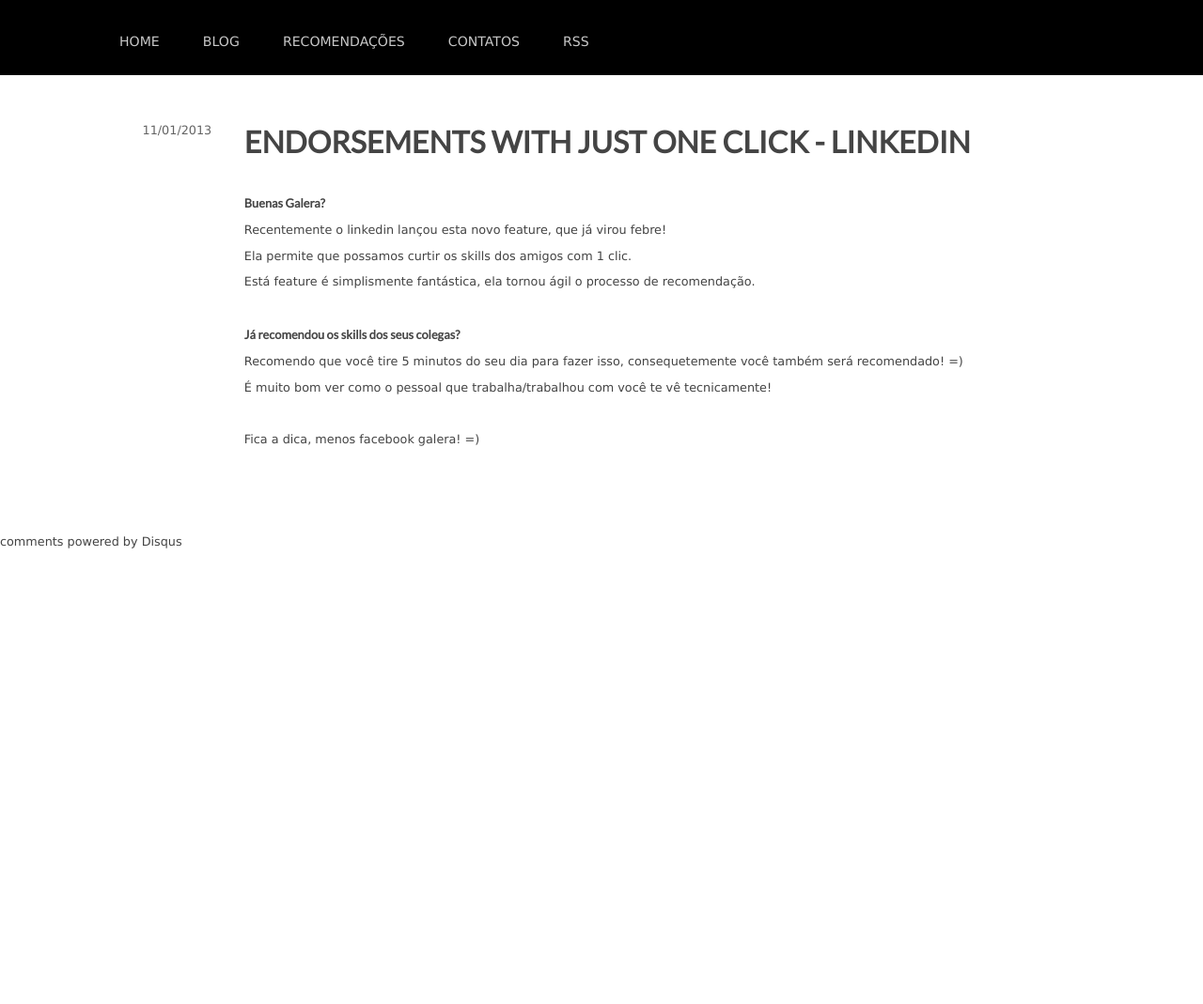
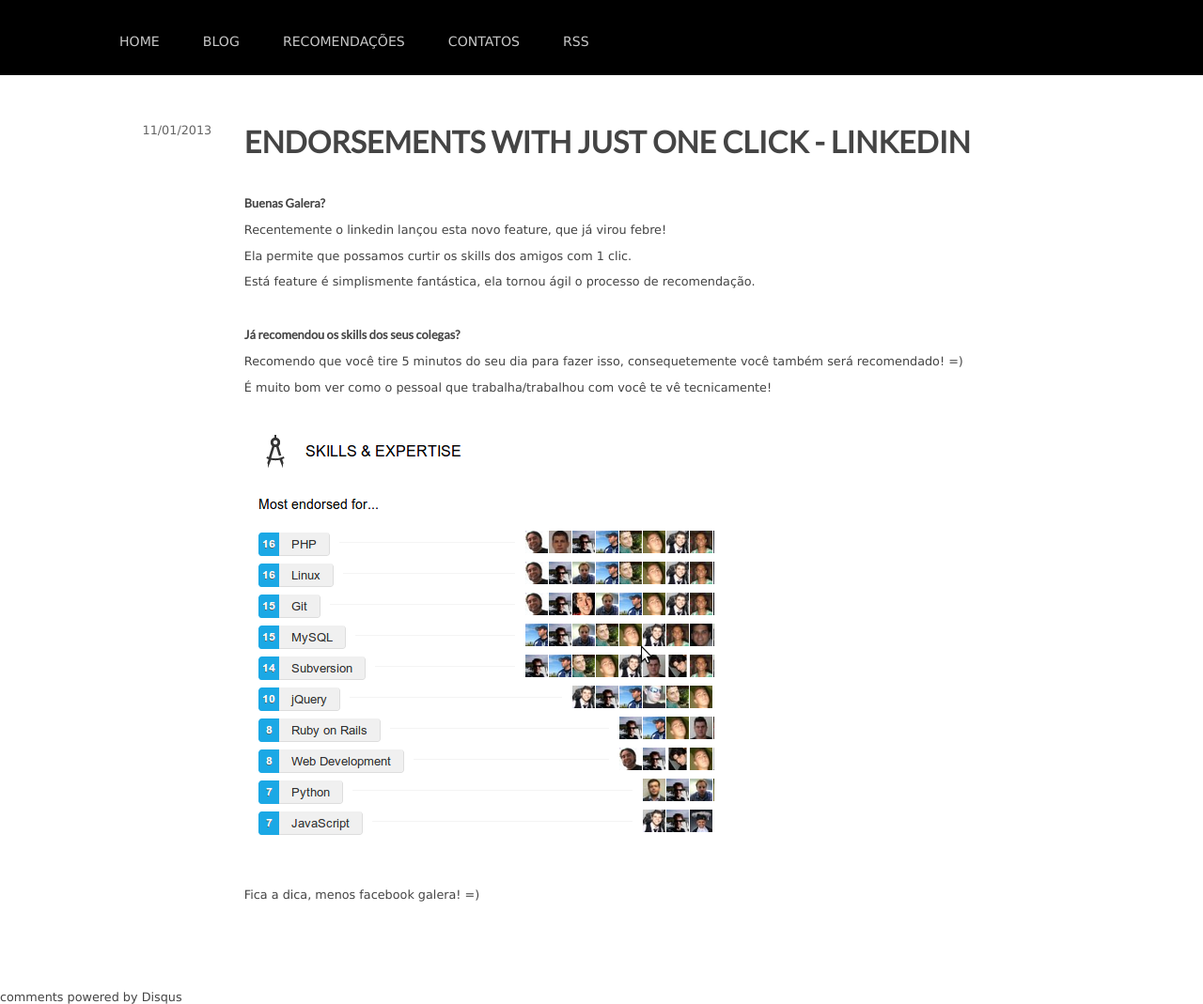
Before and after one commit to rgarbin/rgarbin.github.com, a Jekyll site: the page built from _posts/2013-01-11-endorsements-with-just-one-click-linkedin.html, in a window 1280 px wide. Shown: the whole page at 94% size. Built offline with Jekyll 4.4.1, drawn with Linux system fonts in a browser that asks for light colours; comment, search, counter and statistics services are not loaded; before the commit the page ends 900 px from its top, so only the background shows below that.

Commit message:
new post - ENDORSEMENTS WITH JUST ONE CLICK - LINKEDIN

```diff
--- a/_posts/2013-01-11-endorsements-with-just-one-click-linkedin.html
+++ b/_posts/2013-01-11-endorsements-with-just-one-click-linkedin.html
@@ -22,6 +22,8 @@
     <p>Recomendo que você  tire 5 minutos do seu dia para fazer isso, consequetemente você também será recomendado! =)</p>
     <p>É muito bom ver como o pessoal que trabalha/trabalhou com você te vê tecnicamente!</p>
 
+    <img src="/assets/images/linkedin-one-click.png" />
+
     <br/>
     <p>Fica a dica, menos facebook galera! =)</p>
 
```
Also changed, not shown: assets/images/linkedin-one-click.png (added).
